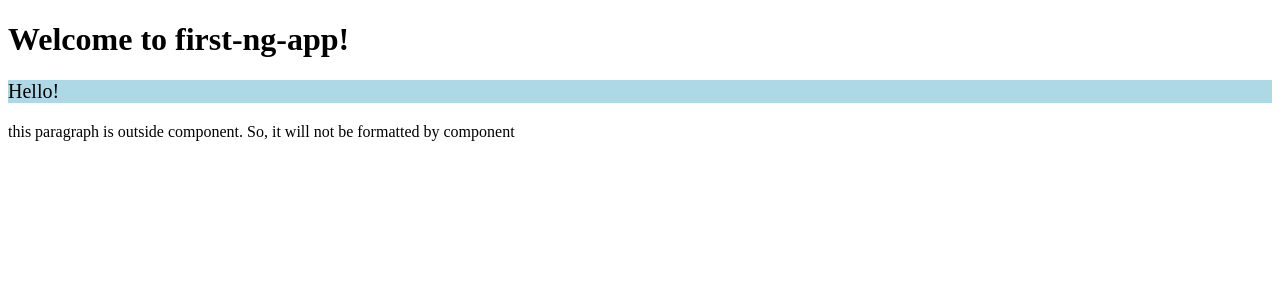
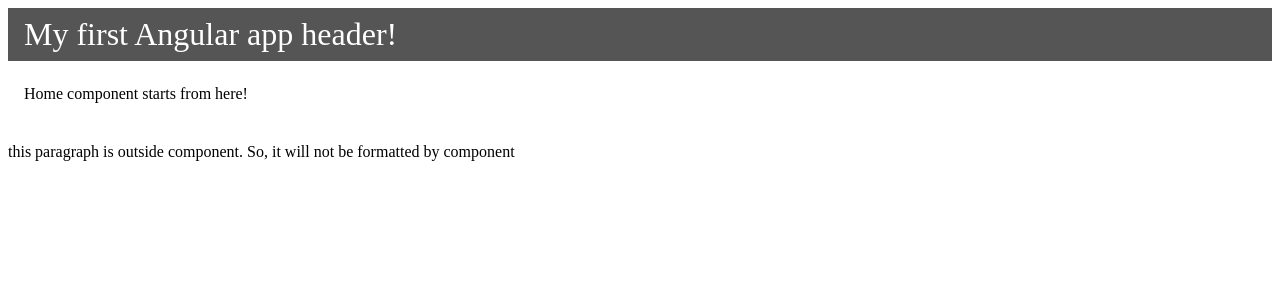
Before and after one commit to IlCodeLover/coursera-spa-with-angular, an Angular app in the folder examples/first-ng-app/: page / in a window 1280 px wide. Shown: the top 300 px of the page. Built offline with nearby package versions, Linux system fonts and the light colour scheme.

Commit message:
[Component] Add header and home component to app and create their styles

```diff
--- a/examples/first-ng-app/src/app/app.component.ts
+++ b/examples/first-ng-app/src/app/app.component.ts
@@ -1,18 +1,23 @@
 import { Component } from '@angular/core';
 import { RouterOutlet } from '@angular/router';
-
+import { HomeComponent } from './home/home.component';
+import { HeaderComponent } from './components/header/header.component';
 @Component({
   selector: 'app-root',
-  imports: [RouterOutlet],
+  imports: [RouterOutlet, HomeComponent, HeaderComponent],
   template: `
-    <h1>Welcome to {{title}}!</h1>
-    <p>Hello!</p>
-    <router-outlet />
+    <app-header />
+    <main>
+      <app-home />
+    </main>
+
   `,
   styles: [
       `
-      p {background-color: lightblue;
-          font-size: 20px;}
+      main {
+        padding-inline: 16px;
+        padding-block: 8px;
+        }
       `,
 
       ],
--- a/examples/first-ng-app/src/app/components/header/header.component.html
+++ b/examples/first-ng-app/src/app/components/header/header.component.html
@@ -1 +1,5 @@
-<p>header works!</p>
+<header>
+  <nav>
+    My first Angular app header!
+  </nav>
+</header>
--- a/examples/first-ng-app/src/app/components/header/header.component.scss
+++ b/examples/first-ng-app/src/app/components/header/header.component.scss
@@ -0,0 +1,10 @@
+// Add style for the header component
+header {
+  display: flex;
+  padding-inline: 16px;
+  padding-block: 8px;
+  color: white;
+  background-color: #555;
+  align-items: center;
+  justify-content: space-between;
+  font-size: 2.0rem;}
--- a/examples/first-ng-app/src/app/home/home.component.html
+++ b/examples/first-ng-app/src/app/home/home.component.html
@@ -1 +1 @@
-<p>home works!</p>
+<p>Home component starts from here!</p>
```
